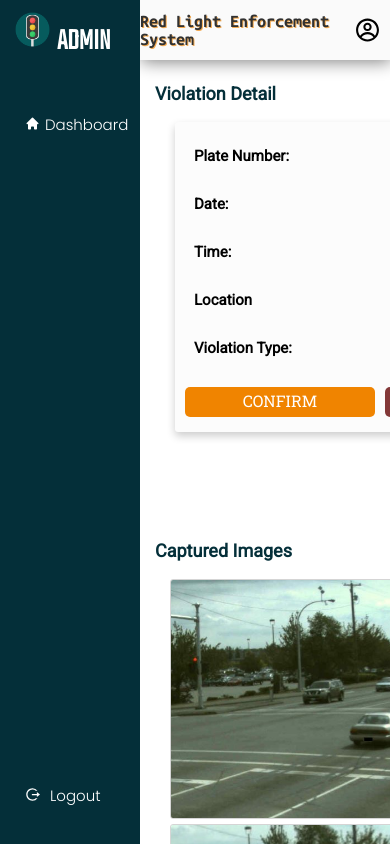
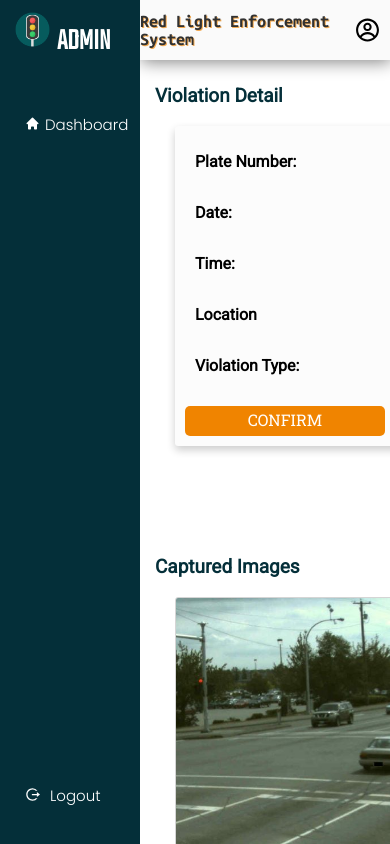
Before and after one commit to vanessatulabot/sample-deploy, a Next.js app: page /tabledata/tabledata2 in a window 390 px wide. Shown: the top 844 px of the page. Built offline with nearby package versions, Linux system fonts and the light colour scheme; a web font is replaced by a local one.

Commit message:
change css

```diff
--- a/components/ViolationDetail.module.css
+++ b/components/ViolationDetail.module.css
@@ -10,13 +10,13 @@
 }
 .content > h3, .imgdiv > h3 {
     font-family: 'Roboto', sans-serif;
-    font-size: 18px;
+    font-size: 19px;
     color: #042F39;
 }
 .card {
     transition: 0.3s;
-    margin: 60px 0 0 -70px;
-    width: 475px;
+    margin: 60px 0 0 -110px;
+    width: 500px;
     height: 370px;
     border-radius: 3px;
     padding: 10px;
@@ -36,7 +36,7 @@
     font-size: 18px;
     display: flex;
     align-items: center;
-    text-indent: 12px;
+    text-indent: 15px;
     color: #000000;
 }
 .label > h4 {
@@ -44,7 +44,7 @@
     font-style: normal;
     font-weight: 300;
     font-size: 18px;
-    margin-left: 13px;
+    margin-left: 15px;
     color: #000000;
     border-bottom: 1px solid  #c1c1c1;
 }
@@ -52,12 +52,12 @@
     display: flex;
     justify-content: center;
     align-items: center;
-    margin-top: 20px;
+    margin-top: 15px;
 }
 .confirmbtn {
-    width: 240px;
+    width: 250px;
     height: 33px;
-    margin: 10px 5px 7px 0;
+    margin: 10px 10px 7px 0;
     padding-top: 3px;
     border-radius: 5px;
     font-family: 'Roboto Slab', sans-serif;
@@ -75,9 +75,9 @@
     cursor: pointer;
 }
 .invalidatebtn {
-    width: 240px;
+    width: 250px;
     height: 33px;
-    margin-left: 5px;
+    margin-left: 10px;
     padding-top: 3px;
     border-radius: 5px;
     font-family: 'Roboto Slab', sans-serif;
@@ -97,12 +97,12 @@
 .imgdiv {
     display: flex;
     flex-direction: column;
-    margin-left: 40px;
+    margin-left: 50px;
     transition: 0.3s;
 }
 .image1, .image2, .image3 {
-    width: 685px;
-    height: 345px;
+    width: 700px;
+    height: 350px;
     border: 1px solid #d5d5d5;
     border-radius: 3px;
     margin-bottom: 10px;
@@ -119,17 +119,17 @@
     }
     .card {
         margin: 0px 0 90px 20px;
-        width: 410px;
-        height: 315px;
+        width: 430px;
+        height: 320px;
         transition: 0.3s;
     }
     .label > h3 {
-        font-size: 15px;
-        text-indent: 9px;
+        font-size: 16px;
+        text-indent: 10px;
     }
     .label > h4 {
-        font-size: 15px;
-        margin-left: 9px;
+        font-size: 16px;
+        margin-left: 10px;
     }
     .button {
         display: flex;
@@ -137,27 +137,27 @@
         margin-top: 10px;
     }
     .confirmbtn {
-        width: 190px;
+        width: 200px;
         height: 30px;
         margin: 5px 5px 5px 0;
         font-size: 16px;
     }
     .invalidatebtn {
-        width: 190px;
+        width: 200px;
         height: 30px;
         font-size: 16px;
         margin-left: 5px;
     }
     .imgdiv {
-        margin-left: 15px;
+        margin-left: 20px;
         transition: 0.3s;
     }
     .imgdiv> h3 {
-        margin-left: -15px;
+        margin-left: -20px;
     }
     .image1, .image2, .image3 {
-        width: 390px;
-        height: 240px;
+        width: 400px;
+        height: 250px;
         border: 1px solid #d5d5d5;
         border-radius: 3px;
         margin-bottom: 5px;
```
